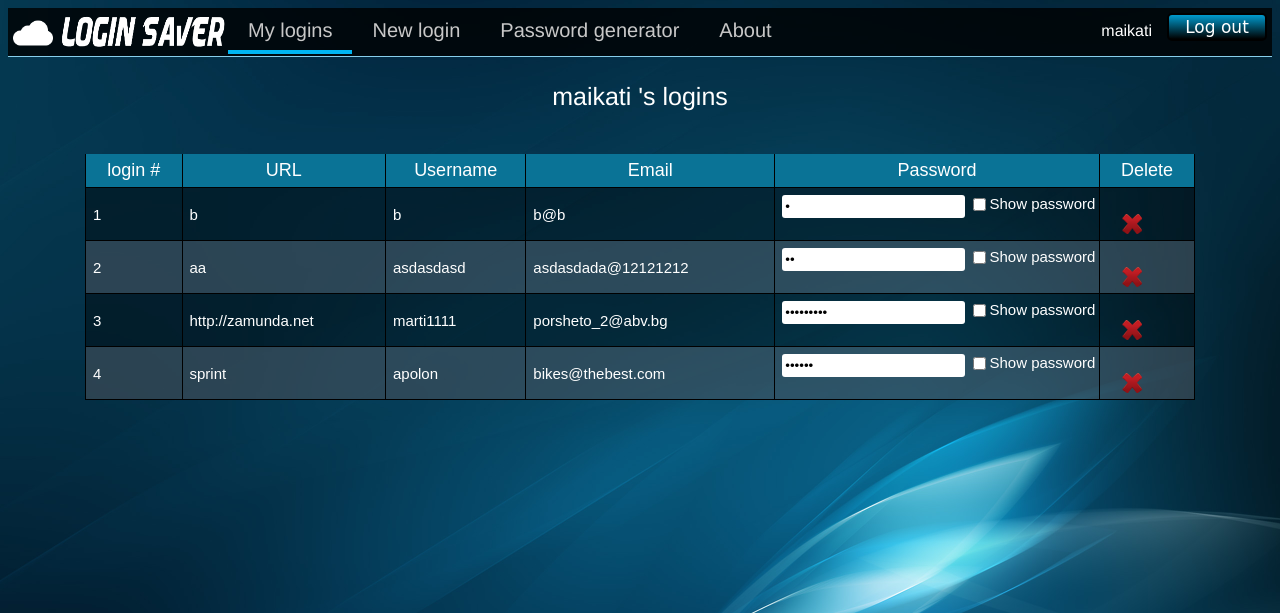
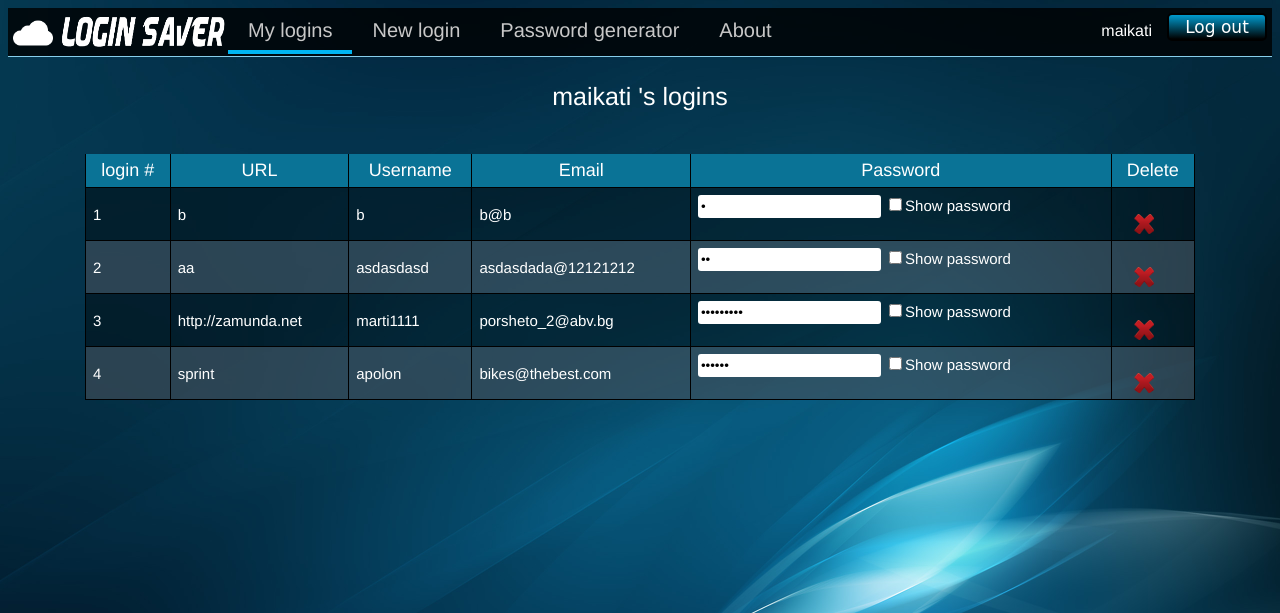
Before and after one commit to jedaitemple/tp-project-2014-2015, a PHP site: page /userregs.php in a window 1280 px wide. Shown: the top 613 px of the page. Run offline with PHP 8.4, Linux system fonts and the light colour scheme; a user stored in the database is signed in; data comes from the database, SQL or seed files in the repository.

Commit message:
update style-fonts & userregs-"show password" position

```diff
--- a/style.css
+++ b/style.css
@@ -57,7 +57,7 @@ cursor: pointer;
 
 /* MENU */
 #menu{
-	min-width:1110px;
+	min-width:1100px;
 }
 #menu ul {
   margin: 0;
@@ -138,7 +138,7 @@ background-color:rgba(70,80,90,0.6);
 	text-align:left;
 	padding:7px;
 	font-size:15px;
-	font-family:Arial;
+	font-family:Helvetica;
 	font-weight:normal;
 	color:white;
 }
@@ -149,7 +149,7 @@ background-color:rgba(70,80,90,0.6);
 	border-width:0px 1px 0px 1px;
 	font-size:18px;
 	padding:6px;
-	font-family:Arial;
+	font-family:Helvetica;
 	font-weight:normal;
 	color:#ffffff;
 }
--- a/userregs.php
+++ b/userregs.php
@@ -72,7 +72,7 @@
 								<td>
 										<form>
 											<input type = \"password\" id = \"$pass + $count\" readonly = \" readonly \"  value = \"$pass\" style = \"position:relative;height:23px;border:1px solid transparent;border-radius:3px;\">
-											<input type = \"checkbox\" onchange=\"document.getElementById('$pass + $count').type = this.checked ? 'text' : 'password'\" style = \";position:relative;\"><a style = \"position:absolute;\">Show password</a>
+											<input type = \"checkbox\" onchange=\"document.getElementById('$pass + $count').type = this.checked ? 'text' : 'password'\" style = \";position:relative;\"><a style = \"position:relative;\">Show password</a>
 										</form>
 
 								</td>
```
